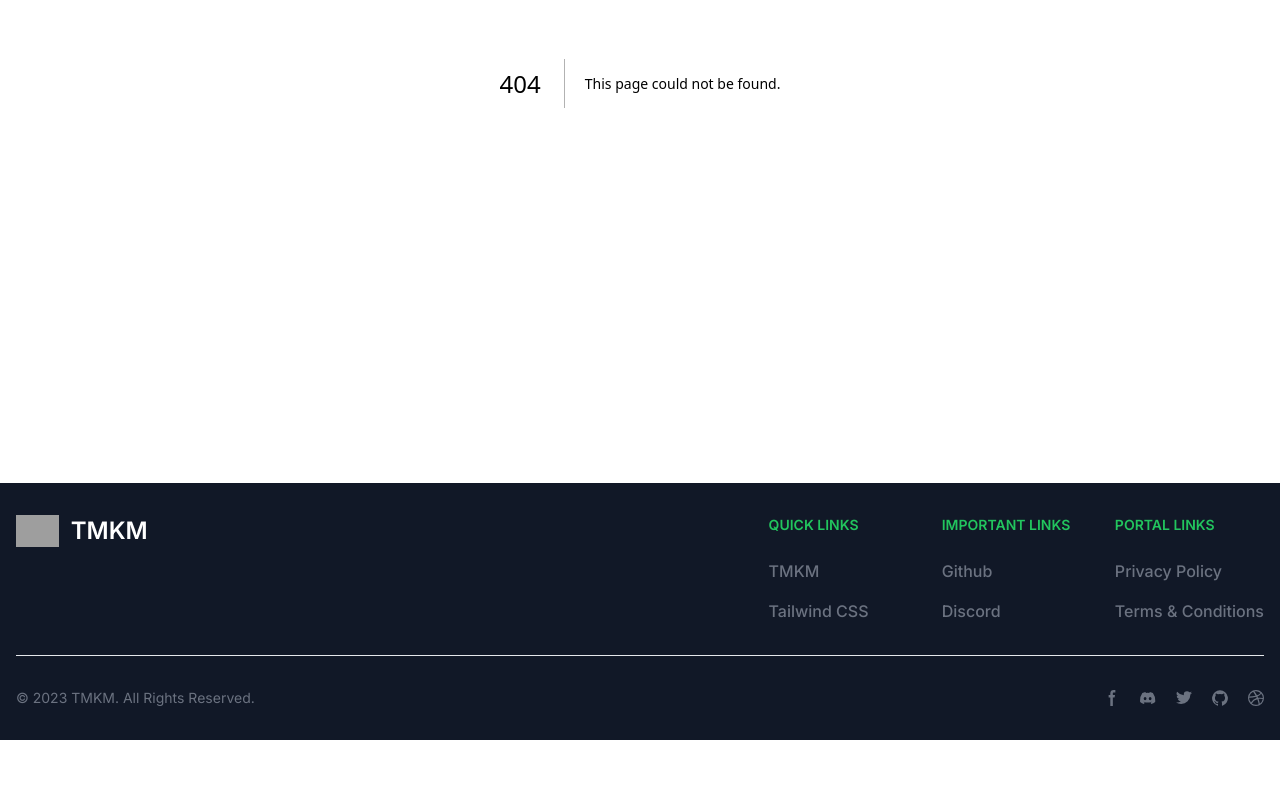
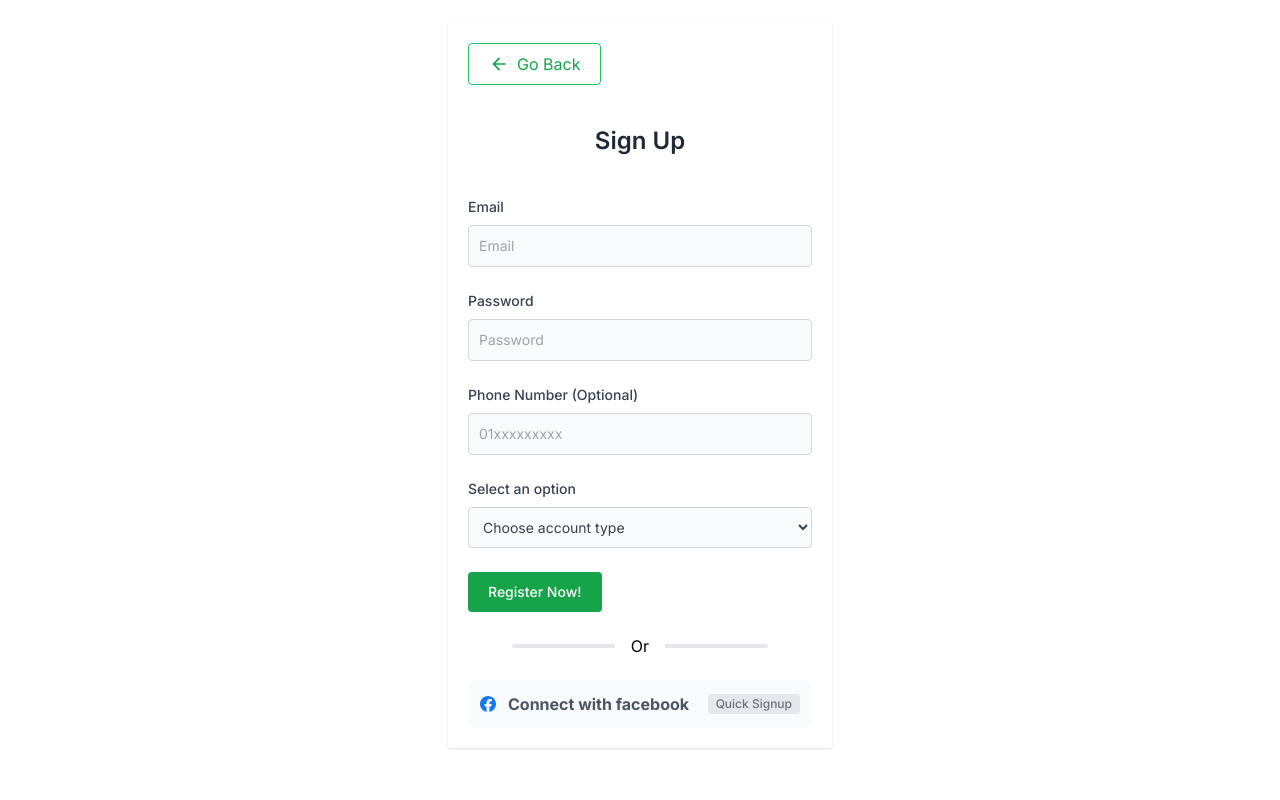
Before and after one commit to raktimproloy/tmkm-project, a Next.js app: page /signup in a window 1280 px wide. Before the commit this address had no page. Shown: the part 420-1220 px from the top of the page. Before the commit the page ends 1160 px from the top, so only its background shows below. Built offline with nearby package versions, Linux system fonts and the light colour scheme; grey boxes are pictures that could not be loaded.

Commit message:
added signup and about

```diff
--- /dev/null
+++ b/src/app/about-us/page.tsx
@@ -0,0 +1,9 @@
+import AboutUs from "@/components/pages/aboutUs";
+
+export default function About() {
+    return (
+        <>
+        <AboutUs/>
+        </>
+    );
+}
--- /dev/null
+++ b/src/app/signup/page.tsx
@@ -0,0 +1,7 @@
+import Signup from "@/components/pages/signup";
+
+export default function SignupPage(){
+    return (
+        <Signup/>
+    );
+}
--- a/src/components/pages/login/index.tsx
+++ b/src/components/pages/login/index.tsx
@@ -1,18 +1,15 @@
 import TextWithImagePlaceholder from "@/components/shared/textWithImagePlaceholder";
+import GoBackAnimatedBtn from "@/components/shared/goBackAnimatedBtn";
+
 export default function index() {
     return(
          <>
             <TextWithImagePlaceholder title={'Access your account now!'} routeTextWithBold={'Home'} routeTextWithGray={'login'} />
             <div className="w-full flex justify-center items-center p-5 my-16">
             <div className="md:w-96 shadow p-5">
-                <button className="w-fit h-fit px-5 py-1 md:py-2 rounded border border-green-500 text-green-600 hover:scale-110 transition-transform">
-                <div className="flex justify-center items-center space-x-2">
-                    <svg xmlns="http://www.w3.org/2000/svg" viewBox="0 -960 960 960" className="w-5 h-5" fill="currentColor">
-                    <path d="m313-440 224 224-57 56-320-320 320-320 57 56-224 224h487v80H313Z" />
-                    </svg>
-                    <span>Go back</span>
+                <div>
+                    <GoBackAnimatedBtn text="Go back"/>
                 </div>
-                </button>
                 <div className="text-2xl font-semibold text-gray-800 text-center mt-10">Login To Your Account</div>
                 <form className="mt-5 md:mt-10">
                 <div className="mb-6">
--- a/src/components/pages/signup/index.tsx
+++ b/src/components/pages/signup/index.tsx
@@ -0,0 +1,64 @@
+import TextWithImagePlaceholder from "@/components/shared/textWithImagePlaceholder";
+import GoBackAnimatedBtn from "@/components/shared/goBackAnimatedBtn";
+
+export default function Signup() {
+    return (
+        <>
+        <TextWithImagePlaceholder title={'Sign Up Now!'} routeTextWithBold={'Home'} routeTextWithGray={'signup'}/>
+        <div className="w-full flex justify-center items-center p-5 my-16">
+            <div className="md:w-96 shadow p-5">
+
+                <div>
+                    <GoBackAnimatedBtn text="Go Back"/>
+                </div>
+
+                <div className="text-2xl font-semibold text-gray-800 text-center mt-10">Sign Up</div>
+                <form className="mt-5 md:mt-10">
+                <div className="mb-6">
+                <label  className="block mb-2 text-sm font-medium text-gray-700 dark:text-white">Email</label>
+
+                    <input type="email" id="email" className="bg-gray-50 border border-gray-300 text-gray-700 text-sm rounded focus:ring-blue-500 focus:border-blue-500 block w-full p-2.5 dark:bg-gray-700 dark:border-gray-600 dark:placeholder-gray-400 dark:text-white dark:focus:ring-blue-500 dark:focus:border-blue-500 focus:outline-green-500 " placeholder="Email" required />
+                </div>
+                <div className="mb-6">
+                <label  className="block mb-2 text-sm font-medium text-gray-700 dark:text-white">Password</label>
+
+                    <input type="password" id="password" className="bg-gray-50 border border-gray-300 text-gray-700 text-sm rounded focus:ring-blue-500 focus:border-blue-500 block w-full p-2.5 dark:bg-gray-700 dark:border-gray-600 dark:placeholder-gray-400 dark:text-white dark:focus:ring-blue-500 dark:focus:border-blue-500 focus:outline-green-500" placeholder="Password" required />
+                </div>
+                <div className="mb-6">
+                <label  className="block mb-2 text-sm font-medium text-gray-700 dark:text-white">Phone Number (Optional)</label>
+
+                    <input type="number" className="bg-gray-50 border border-gray-300 text-gray-700 text-sm rounded focus:ring-blue-500 focus:border-blue-500 block w-full p-2.5 dark:bg-gray-700 dark:border-gray-600 dark:placeholder-gray-400 dark:text-white dark:focus:ring-blue-500 dark:focus:border-blue-500 focus:outline-green-500" placeholder="01xxxxxxxxx" required />
+                </div>
+
+                <div className="mb-6">
+                    <label  className="block mb-2 text-sm font-medium text-gray-700 dark:text-white">Select an option</label>
+                    <select id="countries" className="bg-gray-50 border border-gray-300 text-gray-700 text-sm rounded focus:outline-green-500 focus:ring-blue-500 focus:border-blue-500 block w-full p-2.5 dark:bg-gray-700 dark:border-gray-600 dark:placeholder-gray-400 dark:text-white dark:focus:ring-blue-500 dark:focus:border-blue-500">
+                    <option selected value="none">Choose account type</option>
+                    <option value="student">Student</option>
+                    <option value="teacher">Teacher</option>
+                    <option value="parent">Parent</option>
+                    </select>
+
+                </div>
+                <button type="submit" className="text-white bg-green-600 hover:bg-green-700 focus:ring-4 focus:outline-none focus:ring-green-300 font-medium rounded text-sm w-full sm:w-auto px-5 py-2.5 text-center dark:bg-green-600 dark:hover:bg-green-700 dark:focus:ring-green-800">Register Now!</button>
+                </form>
+
+                <div className="inline-flex items-center justify-center w-full">
+                    <hr className="w-64 h-1 my-8 bg-gray-200 border-0 rounded dark:bg-gray-700"/>
+                    <div className="absolute px-4 -translate-x-1/2 bg-white left-1/2 dark:bg-gray-900">
+                        Or
+                    </div>
+                </div>
+                <a href="#" className="flex items-center p-3 text-base font-bold text-gray-700 rounded-lg bg-gray-50 hover:bg-gray-100 group hover:shadow dark:bg-gray-600 dark:hover:bg-gray-500 dark:text-white">
+
+
+                <svg id="Capa_1" enable-background="new 0 0 512 512" viewBox="0 0 512 512" className="w-4 h-4" fill="currentColor" xmlns="http://www.w3.org/2000/svg"><g><path d="m512 256c0 127.78-93.62 233.69-216 252.89v-178.89h59.65l11.35-74h-71v-48.02c0-20.25 9.92-39.98 41.72-39.98h32.28v-63s-29.3-5-57.31-5c-58.47 0-96.69 35.44-96.69 99.6v56.4h-65v74h65v178.89c-122.38-19.2-216-125.11-216-252.89 0-141.38 114.62-256 256-256s256 114.62 256 256z" fill="#1877f2"/><path d="m355.65 330 11.35-74h-71v-48.021c0-20.245 9.918-39.979 41.719-39.979h32.281v-63s-29.296-5-57.305-5c-58.476 0-96.695 35.44-96.695 99.6v56.4h-65v74h65v178.889c13.034 2.045 26.392 3.111 40 3.111s26.966-1.066 40-3.111v-178.889z" fill="#fff"/></g></svg>
+
+                <span className="flex-1 ml-3 whitespace-nowrap text-gray-600">Connect with facebook</span>
+                <span className="inline-flex items-center justify-center px-2 py-0.5 ml-3 text-xs font-medium text-gray-500 bg-gray-200 rounded dark:bg-gray-700 dark:text-gray-400">Quick Signup</span>
+                </a>
+            </div>
+            </div>
+        </>
+    );
+}
--- /dev/null
+++ b/src/components/shared/goBackAnimatedBtn/index.tsx
@@ -0,0 +1,19 @@
+interface Props{
+    text: string
+}
+
+
+export default function GoBackAnimatedBtn({text}: Props) {
+    return (
+        <>
+                <button className="w-fit h-fit px-5 py-1 md:py-2 rounded border border-green-500 text-green-600 hover:scale-110 transition-transform">
+                <div className="flex justify-center items-center space-x-2">
+                    <svg xmlns="http://www.w3.org/2000/svg" viewBox="0 -960 960 960" className="w-5 h-5" fill="currentColor">
+                    <path d="m313-440 224 224-57 56-320-320 320-320 57 56-224 224h487v80H313Z" />
+                    </svg>
+                    <span>{text}</span>
+                </div>
+                </button>
+        </>
+    );
+}
--- a/src/components/shared/navbar/navbarMenu.tsx
+++ b/src/components/shared/navbar/navbarMenu.tsx
@@ -1,4 +1,5 @@
 import Link from "next/link";
+
 export default function NavbarMenu() {
     return (
         <>
@@ -9,7 +10,7 @@ export default function NavbarMenu() {
         <a href="/" className="block py-2 pl-3 pr-4 text-white bg-green-700 rounded lg:bg-transparent lg:text-green-700 lg:p-0 lg:dark:text-green-500" aria-current="page">Home</a>
       </li>
       <li>
-        <a href="#" className="block py-2 pl-3 pr-4 text-gray-900 rounded hover:bg-gray-100 lg:hover:bg-transparent lg:hover:text-green-700 lg:p-0 dark:text-white lg:dark:hover:text-green-500 dark:hover:bg-gray-700 dark:hover:text-white lg:dark:hover:bg-transparent dark:border-gray-700">About Us</a>
+        <Link href="/about-us" className="block py-2 pl-3 pr-4 text-gray-900 rounded hover:bg-gray-100 lg:hover:bg-transparent lg:hover:text-green-700 lg:p-0 dark:text-white lg:dark:hover:text-green-500 dark:hover:bg-gray-700 dark:hover:text-white lg:dark:hover:bg-transparent dark:border-gray-700">About Us</Link>
       </li>
       <li>
         <a href="#" className="block py-2 pl-3 pr-4 text-gray-900 rounded hover:bg-gray-100 lg:hover:bg-transparent lg:hover:text-green-700 lg:p-0 dark:text-white lg:dark:hover:text-green-500 dark:hover:bg-gray-700 dark:hover:text-white lg:dark:hover:bg-transparent dark:border-gray-700">Online Payment</a>
```
Also changed, not shown: src/components/pages/aboutUs/index.tsx (added, +16 -0 lines).
